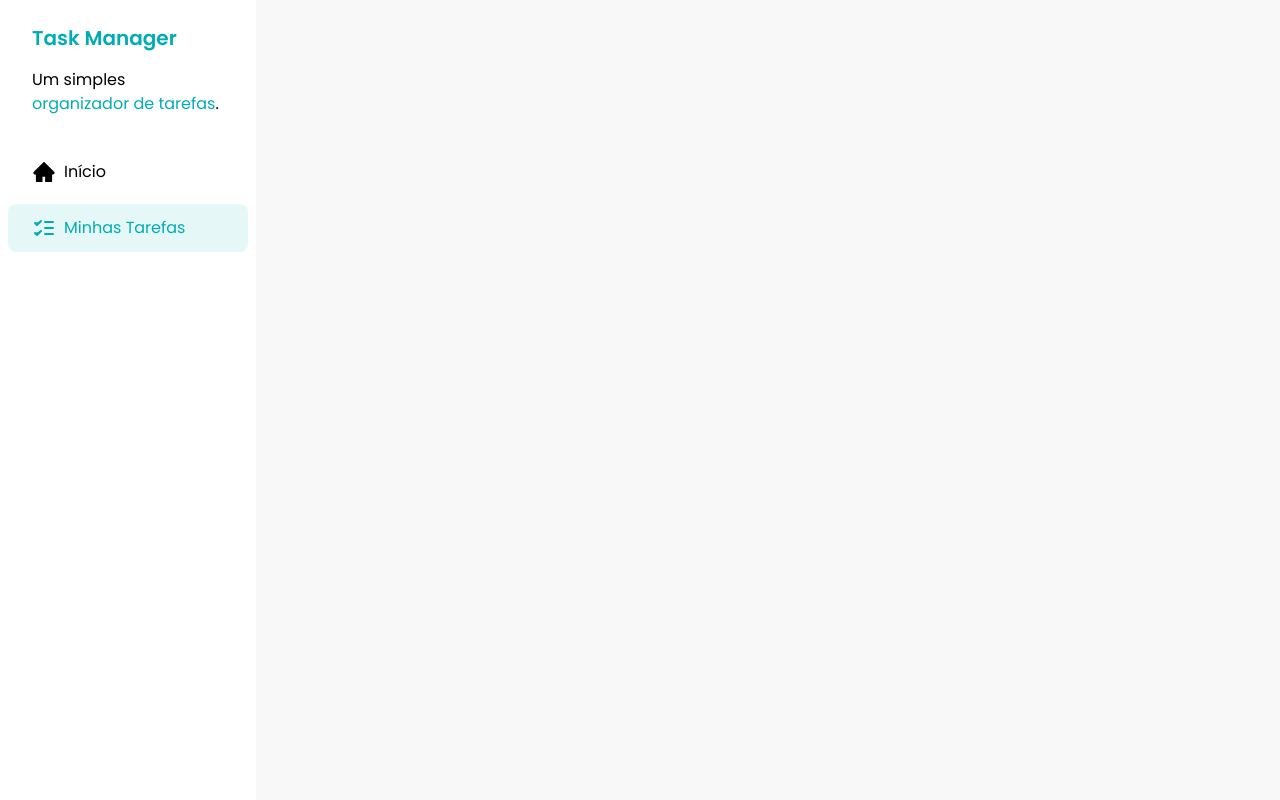
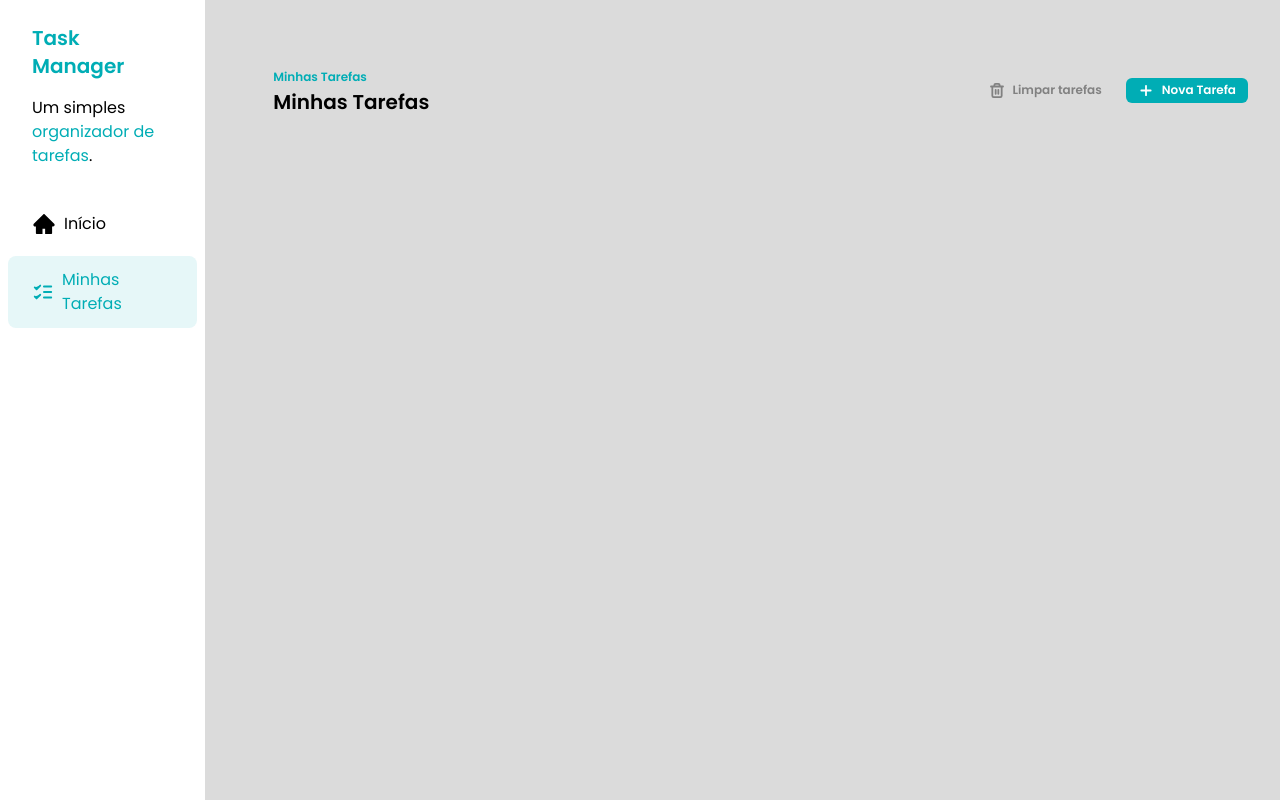
Before and after one commit to Fabiolandin/Curso-de-React, a React (Vite) app: page / in a window 1280 px wide. Built offline with nearby package versions, Linux system fonts and the light colour scheme.

Commit message:
feat: Adicionando os components tasks e button

```diff
--- a/src/App.jsx
+++ b/src/App.jsx
@@ -1,8 +1,10 @@
 import Sidebar from "./components/Sidebar"
+import Tasks from "./components/Tasks"
 
 function App(){
-  return <div>
+  return <div className="flex gap-9">
     <Sidebar />
+    <Tasks />
   </div>
 }
 
--- /dev/null
+++ b/src/components/Button.jsx
@@ -0,0 +1,18 @@
+const Button = ({ children, variant = "primary" }) => {
+
+    const getVariantClasses = () => {
+        if(variant == 'primary'){
+            return 'bg-[#00ADB5] text-white'
+        }
+
+        if(variant == 'secundary'){
+            return 'bg-transparent text-[#818181]'
+        }
+    }
+
+    return <button className={`font-semibold flex hover:opacity-70 transition rounded-md items-center gap-2 px-3 py-1 text-xs ${getVariantClasses()}`}>
+        {children}
+    </button>
+}
+
+export default Button
--- a/src/components/Tasks.jsx
+++ b/src/components/Tasks.jsx
@@ -1,48 +1,27 @@
-import { useState } from "react";
-import Header from "./Header";
+import Button from "./Button";
+import AddIcon from "../assets/icons/add.svg?react"
+import TrashIcon from "../assets/icons/trash.svg?react"
 
-function Tasks(){
-    const [inputValue, setInputValue] = useState("teste");
-const [messages, setMessages] = useState([
-    "Hello world",
-    "FSC is the best course in the world",
-]);
+const Tasks = () => {
+    return <div className="w-full py-16 px-8">
+        <div className="flex w-full justify-between">
+            <div>
+            <span className="text-xs font-semibold text-[#00ADB5]">Minhas Tarefas</span>
+            <h2 className="text-xl font-semibold">Minhas Tarefas</h2>
+            </div>
 
-function handleButtonClick() {
-    setMessages([...messages, inputValue]);
+
+            <div className="flex items-center gap-3">
+                <Button variant="secundary">
+                    <TrashIcon />
+                    Limpar tarefas
+                </Button>
+                <Button variant="primary">
+                    <AddIcon />
+                    Nova Tarefa
+                </Button>
+            </div>
+        </div>
+    </div>
 }
-
-return (
-    <div>
-        <Header>
-            <h1>Add a Task</h1>
-        </Header>
-
-    <input className="input"
-    type="text"
-    placeholder="Create your task..."
-    value={inputValue}
-    onChange={(e) => setInputValue(e.target.value)}
-    />
-
-    <button className="button" onClick={handleButtonClick}>
-        Add Task
-    </button>
-
-    <Header>
-        My Tasks
-    </Header>
-
-    <div>
-        <ul>
-            {messages.map((message) =>{
-                return <li>{message}</li>;
-            })}
-        </ul>
-    </div>
-    </div>
-);
-
-}
-
 export default Tasks;
--- a/src/index.css
+++ b/src/index.css
@@ -131,6 +131,6 @@
   }
 
   body{
-    @apply bg-[#f8f8f8]
+    @apply bg-[#d3d3d3ce]
   }
 }
```
Also changed, not shown: src/assets/icons/add.svg (added), src/assets/icons/trash.svg (added).
